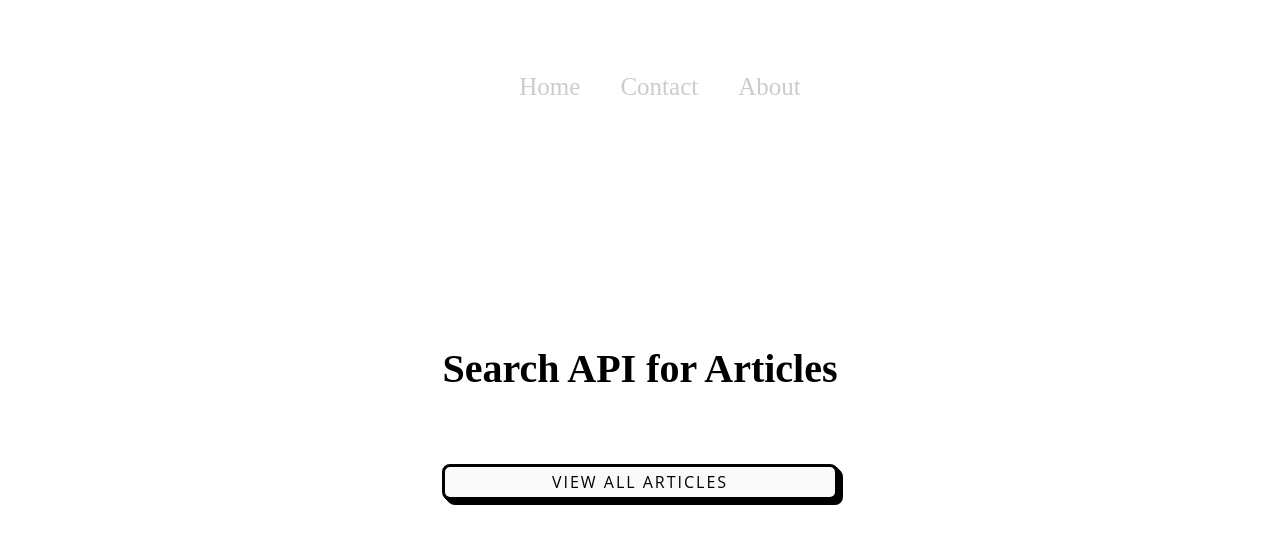
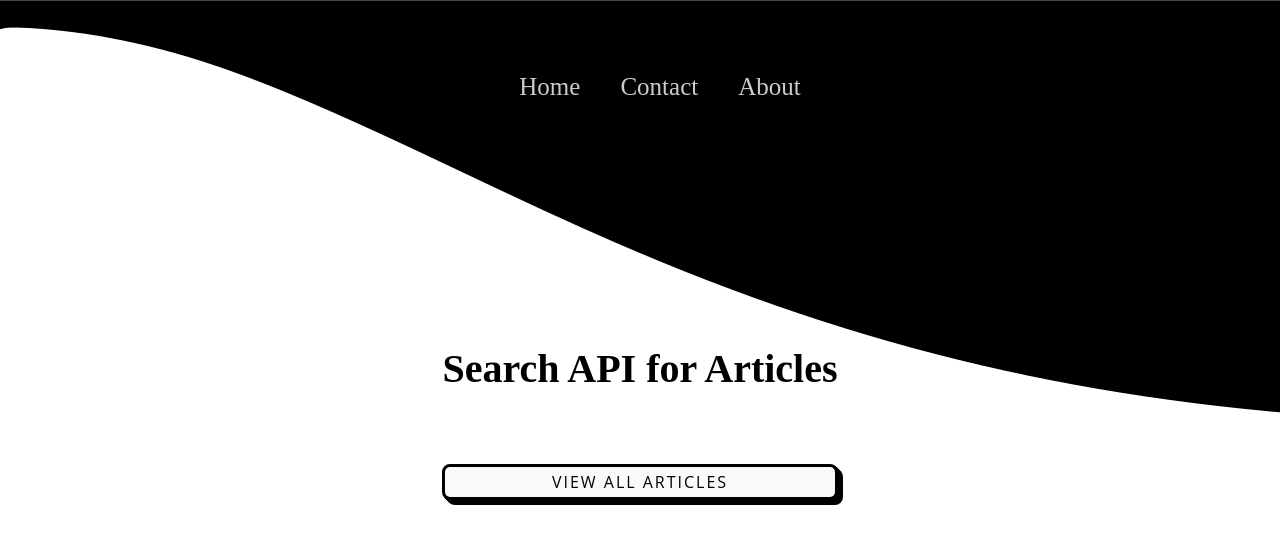
Before and after one commit to aaron1986/nc-news, a React (Vite) app: page / in a window 1280 px wide. Shown: the top 544 px of the page. Built offline with nearby package versions, Linux system fonts and the light colour scheme; a web font is replaced by a local one.

Commit message:
Update App.css

```diff
--- a/src/Components/App.css
+++ b/src/Components/App.css
@@ -21,6 +21,7 @@ html, body {
 }
 
 body {
+  background-image: url('/svg.png');
 background-repeat: no-repeat;
 width: 100%;
 }
```
